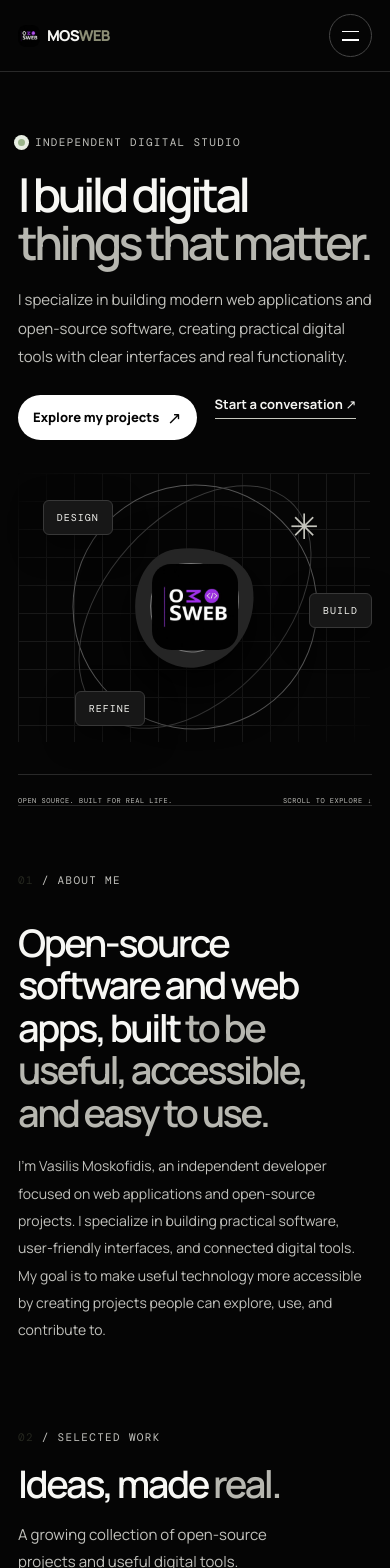
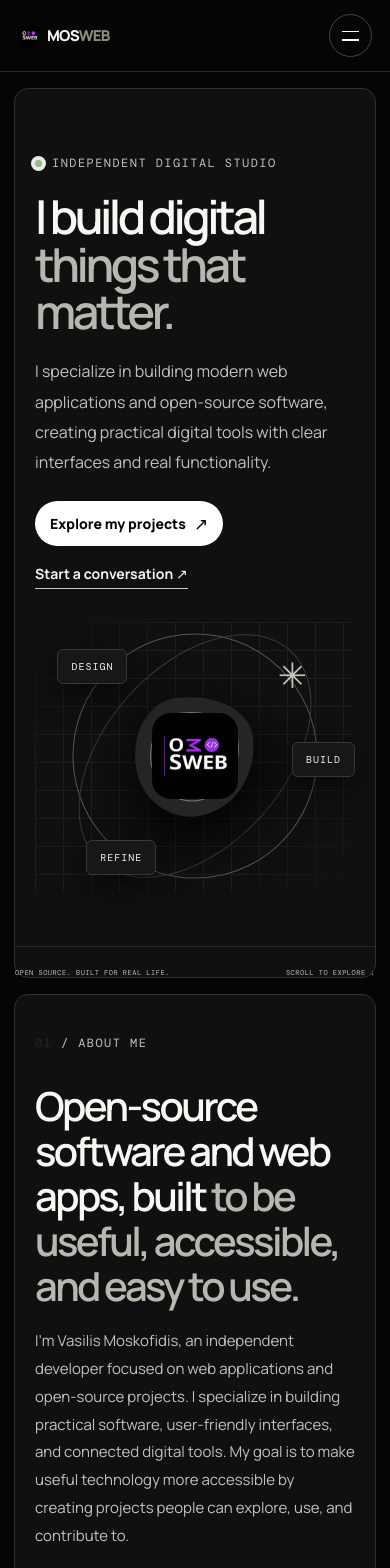
Before and after one commit to moswebgr/MosWeb, a React (Vite) app: page / in a window 390 px wide. Shown: the top 1568 px of the page. Built offline with nearby package versions, Linux system fonts and the light colour scheme.

Commit message:
Make page sections distinct blocks and enlarge typography

```diff
--- a/src/App.css
+++ b/src/App.css
@@ -930,3 +930,104 @@ body, #root, .site-shell {
   .site-footer > p { font-size: 13px; }
   .footer-bottom { font-size: 9px; }
 }
+
+
+/* Clear section blocks + larger typography across the whole one-page site. */
+.hero.section-wrap,
+.intro.section-wrap,
+.work-section.section-wrap,
+.approach-section .approach-inner,
+.contact-section.section-wrap {
+  border: 1px solid #303030;
+  border-radius: 18px;
+  background: #101010;
+  padding-left: clamp(24px, 4vw, 54px);
+  padding-right: clamp(24px, 4vw, 54px);
+  margin-top: 34px;
+  margin-bottom: 34px;
+}
+.hero.section-wrap {
+  width: min(1180px, calc(100% - 80px));
+  padding-top: 90px;
+  padding-bottom: 76px;
+}
+.intro.section-wrap {
+  padding-top: 66px;
+  padding-bottom: 66px;
+  border-top: 1px solid #303030;
+}
+.work-section.section-wrap {
+  padding-top: 58px;
+  padding-bottom: 62px;
+}
+.approach-section {
+  background: transparent !important;
+  padding: 0;
+}
+.approach-section .approach-inner {
+  width: min(1180px, calc(100% - 80px));
+  padding-top: 62px;
+  padding-bottom: 62px;
+}
+.contact-section.section-wrap {
+  padding-top: 58px;
+  padding-bottom: 58px;
+}
+.hero-lede { font-size: 19px; line-height: 1.9; }
+.intro h2, .section-topline h2, .approach-copy h2, .contact-section h2 {
+  font-size: clamp(40px, 4.6vw, 62px);
+}
+.intro-content p,
+.section-topline > p,
+.featured-info > p,
+.approach-copy > p {
+  font-size: 17px;
+  line-height: 1.95;
+}
+.product-card { min-height: 270px !important; padding: 28px !important; }
+.product-card h3 { font-size: 27px; }
+.product-card p { font-size: 15px; line-height: 1.9; }
+.product-card > a { font-size: 14px; }
+.product-category, .project-kicker, .section-label, .availability { font-size: 12px; }
+.tag-row span { font-size: 13px; }
+.principles h3 { font-size: 17px; }
+.principles p { font-size: 15px; line-height: 1.9; }
+.button, .text-link, .main-nav a, .header-cta { font-size: 14px; }
+.site-footer > p { font-size: 16px !important; line-height: 1.9; }
+.footer-bottom { font-size: 12px !important; line-height: 1.8; }
+.footer-brand { font-size: 19px; }
+.footer-brand img { width: 36px !important; height: 36px !important; }
+
+@media (max-width: 700px) {
+  .hero.section-wrap,
+  .intro.section-wrap,
+  .work-section.section-wrap,
+  .approach-section .approach-inner,
+  .contact-section.section-wrap {
+    width: calc(100% - 28px);
+    margin-top: 16px;
+    margin-bottom: 16px;
+    padding-left: 20px;
+    padding-right: 20px;
+    border-radius: 14px;
+  }
+  .hero.section-wrap { padding-top: 66px; padding-bottom: 78px; }
+  .intro.section-wrap, .work-section.section-wrap,
+  .approach-section .approach-inner, .contact-section.section-wrap {
+    padding-top: 38px;
+    padding-bottom: 40px;
+  }
+  .hero-lede { font-size: 16px; }
+  .intro-content p, .section-topline > p,
+  .featured-info > p, .approach-copy > p {
+    font-size: 15px;
+    line-height: 1.85;
+  }
+  .product-card { min-height: 235px !important; padding: 22px !important; }
+  .product-card h3 { font-size: 25px; }
+  .product-card p { font-size: 14px; }
+  .principles h3 { font-size: 16px; }
+  .principles p { font-size: 14px; }
+  .site-footer > p { font-size: 15px !important; }
+  .footer-bottom { font-size: 11px !important; }
+}
```
